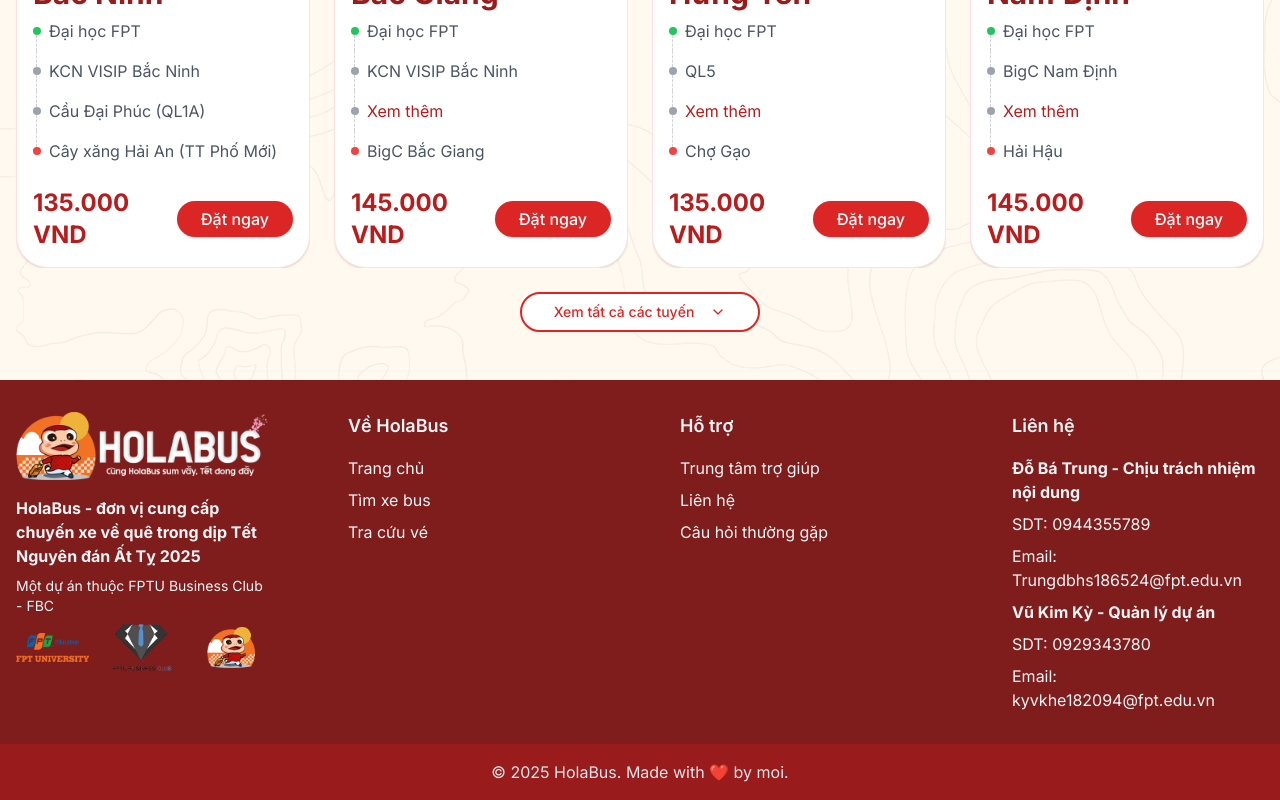
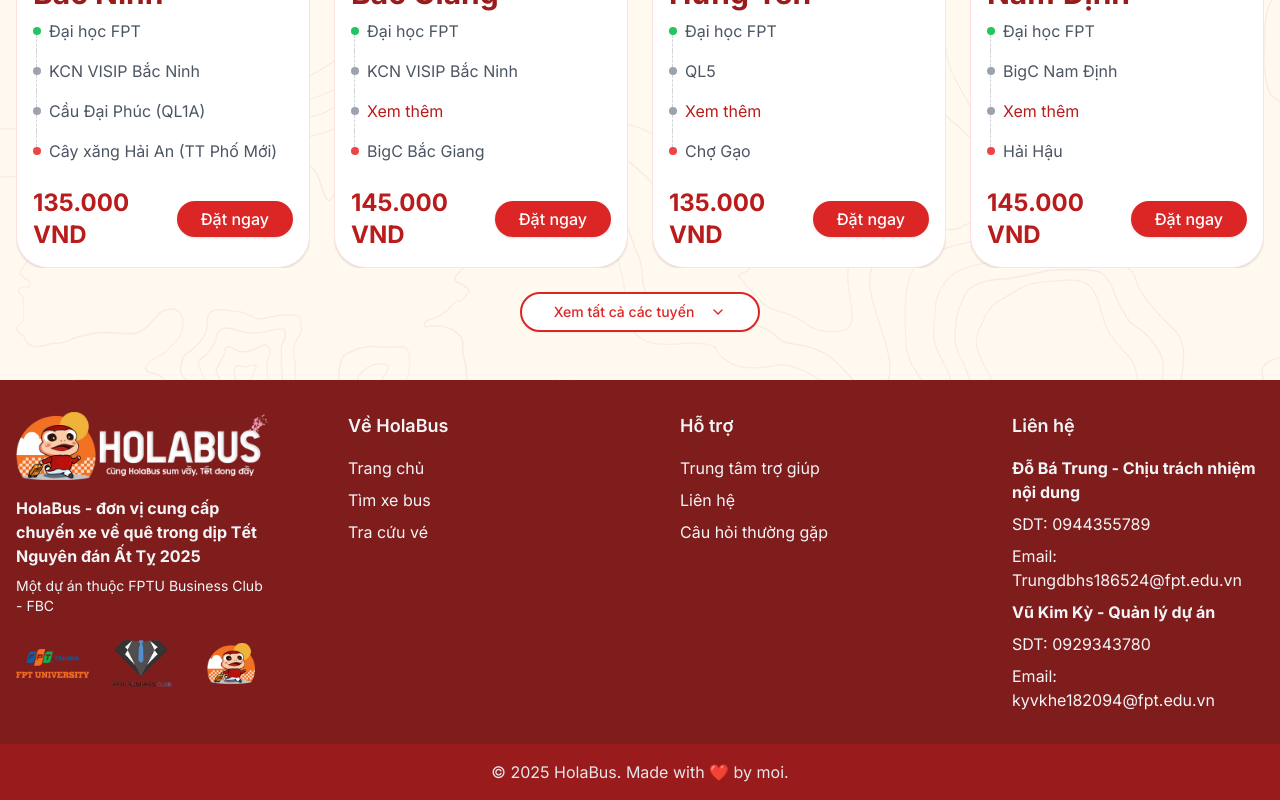
Before and after one commit to minhqnd/holabus, a Next.js app: page / in a window 1280 px wide. Shown: the part 1775-2575 px from the top of the page. Built offline with nearby package versions, Linux system fonts and the light colour scheme.

Commit message:
add margin top logo

```diff
--- a/components/footer.tsx
+++ b/components/footer.tsx
@@ -11,7 +11,7 @@ export function Footer() {
             <ul className="space-y-2">
               <li className="text-base font-bold">HolaBus - đơn vị cung cấp chuyến xe về quê trong dịp Tết Nguyên đán Ất Tỵ 2025</li>
               <li className="text-sm">Một dự án thuộc FPTU Business Club - FBC</li>
-              <div className="grid grid-cols-3 gap-4 items-center justify-items-center">
+              <div className="grid grid-cols-3 gap-4 items-center justify-items-center !mt-6">
                 <Image
                   src="/img/fpt_logo.png"
                   width={0}
```
